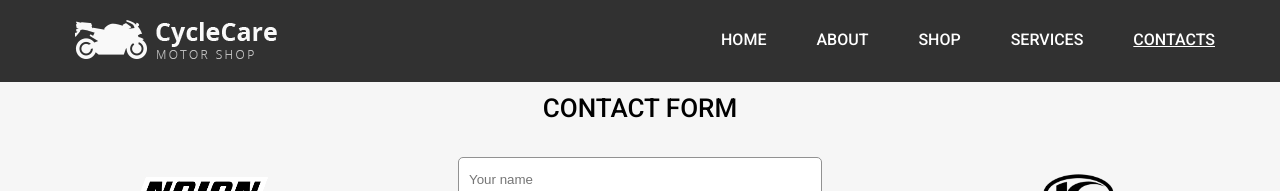
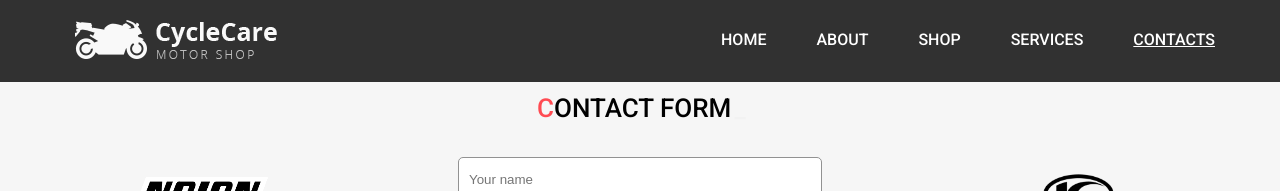
Before and after one commit to Kryvchenko/motoshop, a React (Create React App) app: page /form in a window 1280 px wide. Shown: the top 191 px of the page. Built offline with nearby package versions, Linux system fonts and the light colour scheme.

Commit message:
typewriter added

```diff
--- a/package.json
+++ b/package.json
@@ -24,6 +24,7 @@
     "react-router-dom": "^6.3.0",
     "react-router-hash-link": "^2.4.3",
     "react-scripts": "5.0.1",
+    "react-simple-typewriter": "^3.0.1",
     "redux": "^4.2.0",
     "sass": "^1.52.3",
     "styled-components": "^5.3.5",
--- a/src/components/Form/Form.js
+++ b/src/components/Form/Form.js
@@ -2,6 +2,7 @@ import React from "react";
 import emailjs from "@emailjs/browser";
 import { useState } from "react";
 import "./Form.css";
+import { Typewriter } from "react-simple-typewriter";
 
 const Result = () => {
   return <p>Success! We will contact you soon!</p>;
@@ -51,8 +52,23 @@ export const Form = (props) => {
               <form action="" onSubmit={sendEmail}>
                 <center>
                   {" "}
-                  <h1 className="form-title" id="form">
-                    CONTACT FORM
+                  <h1
+                    className="form-title"
+                    id="form"
+                    style={{ color: "#ff4b52" }}
+                  >
+                    C
+                    <span style={{ color: "black" }}>
+                      <Typewriter
+                        loop={1}
+                        cursor
+                        cursorStyle="_"
+                        typeSpeed={70}
+                        deleteSpeed={50}
+                        delaySpeed={1000}
+                        words={["ONTACT FORM"]}
+                      />
+                    </span>
                   </h1>
                 </center>
 
--- a/src/pages/Home/Home.css
+++ b/src/pages/Home/Home.css
@@ -13,9 +13,10 @@ video {
     margin-left: auto;
     margin-right: auto;
     display: flex;
-    justify-content: center;
+    justify-content: space-around;
     flex-direction: column;
     align-items: center;
+
 }
 .hero-section {
     height: 100vh;
@@ -25,6 +26,8 @@ video {
     flex-direction: column;
     align-items: flex-start;
     justify-content: center;
+    background-color: rgba(0, 0, 0, 0.5);
+    opacity: 1;
 }
 .hero-btn {
     font-size: 14px;
@@ -39,14 +42,29 @@ video {
     border-radius: 10px;
     border: none;
     cursor: pointer;
+    font-weight: 700;
 }
 .hero-btn:hover {
     background: #f6c831;
     transition: 300ms ease-in-out;
 }
+.hero-btn:focus {
+    outline: none;
+}
+
+.hero-btn:active {
+    box-shadow: inset 5px 5px 10px -3px rgba(0, 0, 0, 0.7);
+}
+.hero-title {
+    font-size: 30px;
+}
+
 
 @media (min-width: 768px) {
     .hero-btn {
         font-size: 18px;
     }
+    .hero-title {
+        font-size: 40px;
+    }
 }
--- a/src/pages/Home/Home.js
+++ b/src/pages/Home/Home.js
@@ -7,14 +7,40 @@ import { About } from "../../components/About/About";
 import { Features } from "../../components/Features/Features";
 import Maphome from "../../components/Map/Maphome";
 import { Form } from "../../components/Form/Form";
+import { useTypewriter, Cursor } from "react-simple-typewriter";
 
 export const Home = () => {
+  const { text } = useTypewriter({
+    words: ["A BIKE?", "SERVICE? ", "A HELMET?", "SPARE PARTS?"],
+    loop: 0,
+  });
+
   return (
     <>
       <section className="hero-section">
         <video src="/videos/front-street.mp4" autoPlay loop muted />
         <div className="hero-content">
           {" "}
+          <center>
+            <h1
+              className="hero-title"
+              style={{
+                color: "#ff4b52",
+                fontWeight: "bolder",
+              }}
+            >
+              NEED{" "}
+              <span
+                style={{
+                  color: "white",
+                  fontWeight: "bolder",
+                }}
+              >
+                {text}
+                <Cursor />
+              </span>
+            </h1>
+          </center>
           <NavLink to="/shop" rel="noopener">
             <button className="hero-btn">SHOP NOW</button>
           </NavLink>
--- a/src/pages/ServicePage/Service.js
+++ b/src/pages/ServicePage/Service.js
@@ -1,6 +1,7 @@
 import React from "react";
 import "./Service.css";
 import pdf from "./check-in-form.pdf";
+import { Typewriter } from "react-simple-typewriter";
 
 export const Service = () => {
   return (
@@ -12,7 +13,20 @@ export const Service = () => {
               {" "}
               <center>
                 {" "}
-                <h1 className="services-title">SERVICES</h1>
+                <h1 className="services-title" style={{ color: "#ff4b52" }}>
+                  S
+                  <span style={{ color: "black" }}>
+                    <Typewriter
+                      loop={1}
+                      cursor
+                      cursorStyle="_"
+                      typeSpeed={70}
+                      deleteSpeed={50}
+                      delaySpeed={1000}
+                      words={["ERVICES"]}
+                    />
+                  </span>
+                </h1>
               </center>
             </div>
             <div className="col-sm-12 col-sm-6">
```
Also changed, not shown: 1 other file (tests, documents, lock files or other folders).
